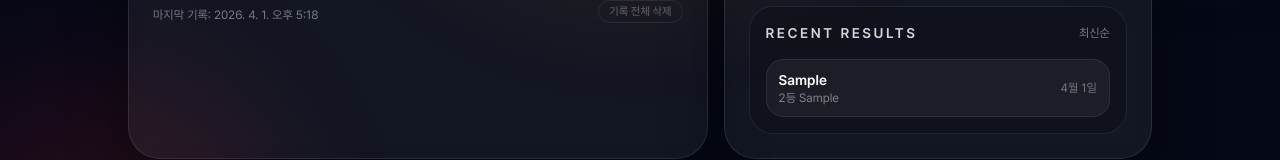
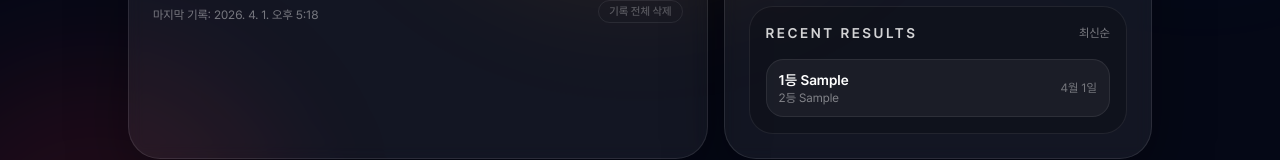
Before and after one commit to LuisKlopp/holdem-timer, a Next.js app: page /podium in a window 1280 px wide. Both pictures are taken after typing "Sample", "Sample" into the empty fields and a click on the button "기록 추가". Shown: the part 559-719 px from the top of the page. Built offline with nearby package versions, Linux system fonts and the light colour scheme.

Commit message:
Feat: 1등 텍스트 추가

```diff
--- a/app/podium/page.tsx
+++ b/app/podium/page.tsx
@@ -273,7 +273,7 @@ export default function PodiumPage() {
                       >
                         <div className="min-w-0">
                           <p className="truncate text-sm font-semibold text-white">
-                            {record.firstPlace}
+                            1등 {record.firstPlace}
                           </p>
                           <p className="truncate text-xs text-white/45">
                             2등 {record.secondPlace}
--- a/package.json
+++ b/package.json
@@ -4,7 +4,7 @@
   "private": true,
   "packageManager": "pnpm@10.9.0",
   "scripts": {
-    "dev": "next dev",
+    "dev": "next dev -p 1235",
     "build": "next build",
     "start": "next start",
     "lint": "eslint"
```
